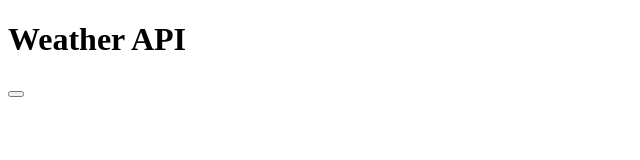
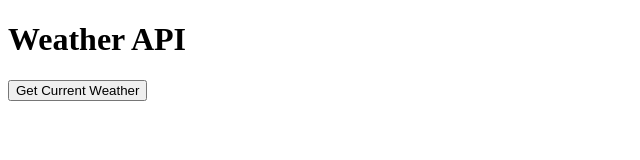
Before and after one commit to acciojob/weather-api-guptashashankmca, a website: page main.html in a window 1280 px wide. Shown: the whole page, without its empty margins (0-640 px from the left). Drawn offline with Linux system fonts and the light colour scheme.

Commit message:
created a submission

```diff
--- a/main.html
+++ b/main.html
@@ -6,7 +6,7 @@
 <body>
 	<!-- the entire body must be written by student -->
 	<h1>Weather API</h1>
-	<button onclick="getWeather()"></button>
+	<button onclick="getWeather()">Get Current Weather</button>
 	<div id="weatherData"></div>
     <script type="text/javascript" src="./script.js">
 </script>
```
